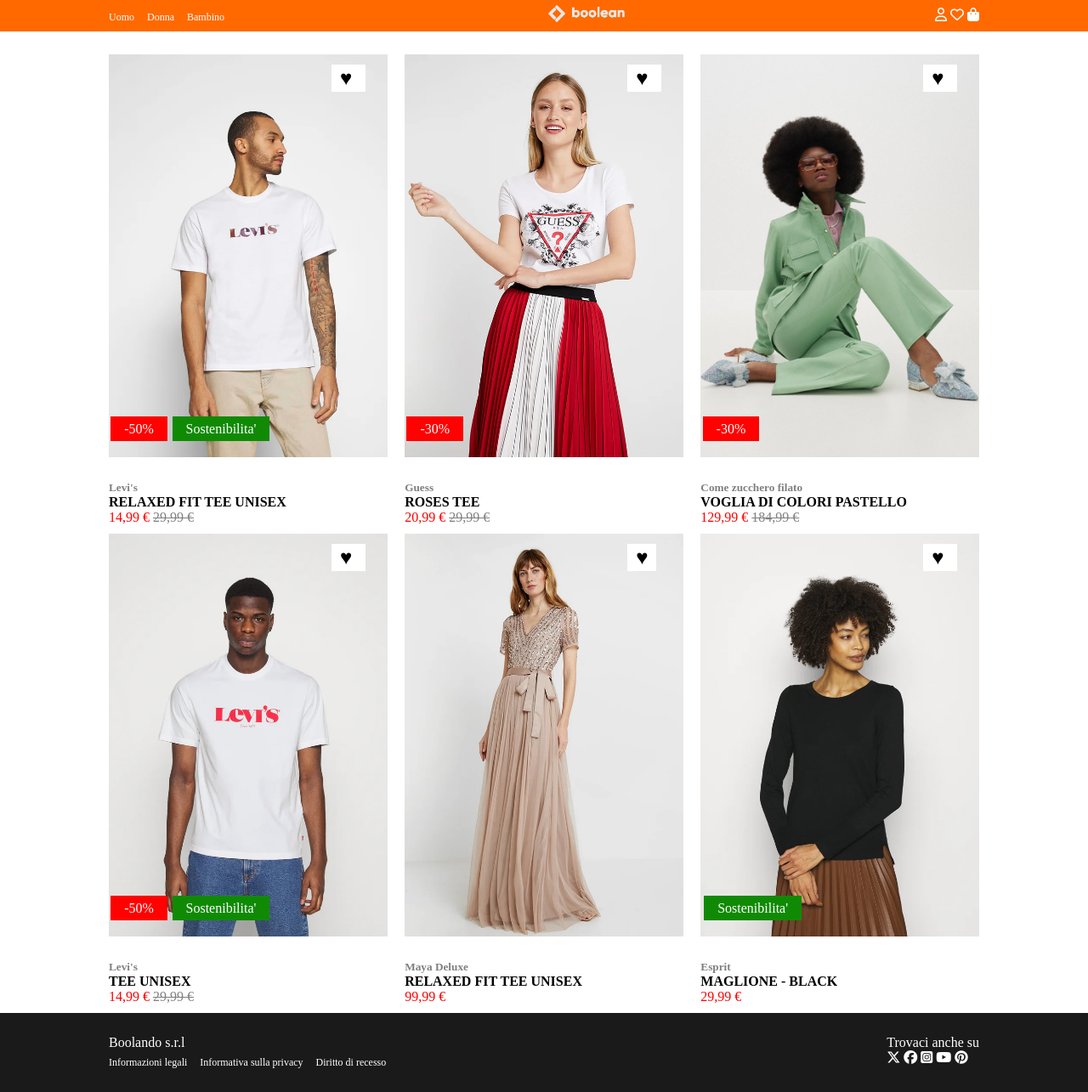
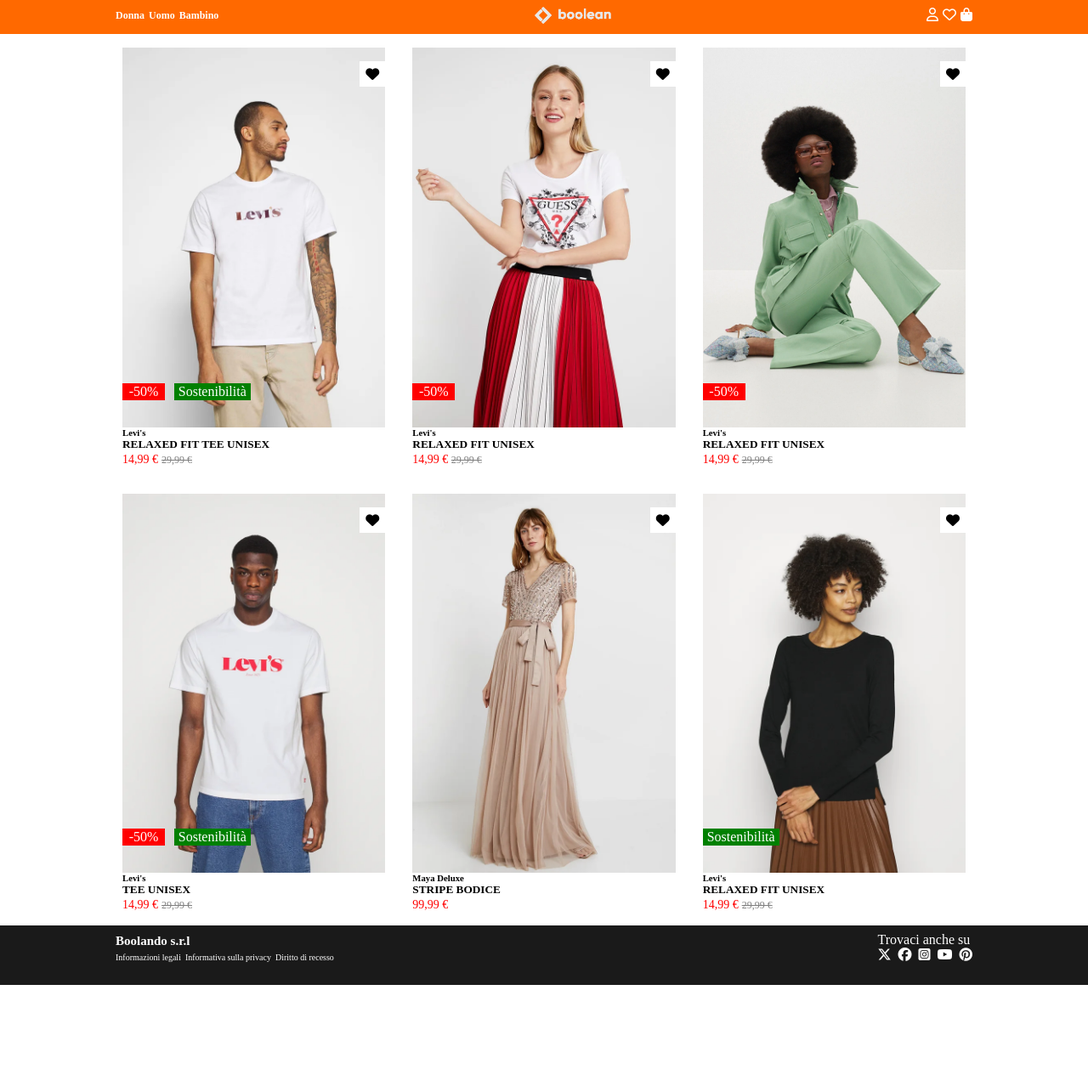
Before and after one commit to MassimoRomano/html-css-boolando, a plain HTML site: page index.html in a window 1280 px wide. Shown: the whole page at 85% size. After the commit the page ends 1159 px from the top, so only its background shows below. Drawn offline with Linux system fonts and the light colour scheme.

Commit message:
fix all body

```diff
--- a/assets/style.css
+++ b/assets/style.css
@@ -1,242 +1,243 @@
-/* #region common */
-
 :root{
     --boolando-primary:#FF6900;
     --boolando-dark:#1a1a1a;
 }
 
-* {
+/* #region common */
+
+*{
     margin: 0;
     padding: 0;
     box-sizing: border-box;
-    border: 0;
 }
-
 
 .container{
     width: 80%;
     max-width: 1200px;
-    height: 100%;
-    margin: 0 auto;
+    margin: auto;
 }
 
 .d-flex{
     display: flex;
+    flex-direction: row;
+    align-items: center;
+    padding: 0.5rem;
+
+}
+
+.flex-wrap{
+    display: flex;
+    flex-wrap: wrap;
+    justify-content: center;
+    align-content: center;
 }
 
 .space-between{
     justify-content: space-between;
+}
+
+.cal-4{
+    width: calc((100%/12) * 4);
+    padding: 1rem;
+}
+
+.items_social{
+    text-decoration: none;
+    color: white;
+}
+
+/* #endregion common */
+
+#site_header{
+    background-color: var(--boolando-primary);
+    color: white;
+    height: 40px;
 
 }
 
-.align-center {
-    align-items: center;
+.head{
+    align-content: center;
+
 }
 
+.row{
+    flex-direction: row;
+}
 
-/* #endregion common */
+ul{
+    display: flex;
+    list-style: none;
+    gap: 5px;
+    font-size: 12px;
+    font-weight: bold;
+}
 
-/* #region site_header */
+.logo{
+
+}
+
+.login{
+    display: flex;
+    gap: 5px;
+    text-decoration: none;
+}
+
+/* site main */
+#site_main{
+    flex-wrap: wrap;
+    background-color: white;
+    height: calc(100vh - 110px);
+    padding-left: -1rem;
+    padding-right: -1rem;
+
+}
+
+img{
+    display: block;
+    width: 100%;
+}
+
+.top_left{
+    position: relative;
+}
+
+.like{
+    position: absolute;
+    top: 1rem;
+    right: 0;
+    background-color: white;
+    width: 30px;
+    height: 30px;
+    display: flex;
+    align-items: center;
+    justify-content: center;
+
+}
+
+.like_back{
+    position: absolute;
+    top: 1rem;
+    right: 0;
+    background-color: rgb(255, 255, 255);
+    color: rgb(138, 1, 1);
+    width: 30px;
+    height: 30px;
+    display: flex;
+    justify-content: center;
+    align-items: center;
 
 
-#site_header{
-    background-color: var(--boolando-primary);
-    padding-top:0.5% ;
-    padding-bottom: 0.5%;
-    width: 100%;
+}
+
+.sales{
+    position: absolute;
+    bottom: 2rem;
+    left: 0;
+    background-color: red;
     color: white;
-    position:fixed;
-    z-index: 1;
-    top: 0px;
+    width: 50px;
+    height: 20px;
+    display: flex;
+    align-items: center;
+    justify-content: center;
+}
+
+.sustainable{
+    position: absolute;
+    bottom: 2rem;
+    left: 3.8rem;
+    background-color: green;
+    color: white;
+    width: 90px;
+    height: 20px;
+    display: flex;
+    align-items: center;
+    justify-content: center;
+}
+
+.sustainable_2{
+    position: absolute;
+    bottom: 2rem;
+    left: 0;
+    background-color: green;
+    color: white;
+    width: 90px;
+    height: 20px;
+    display: flex;
+    align-items: center;
+    justify-content: center;
+
+}
+
+/* #region transiction card */
+.trans_back{
+    display: none;
+
+
+}
+
+.card:hover .trans_front{
+    display: none;
+}
+.card:hover .trans_back{
+    display: block;
+
+
+}
+
+.like_back{
+    display: none;
+
+}
+
+.top_left:hover .like{
+    display: none;
+}
+
+.top_left:hover .like_back{
+    display: flex;
+    justify-content: center;
+    align-items: center;
 
 }
 
 
-.row{
-    display: flex;
-    gap:10px
-}
-
-img{
-    width: 90px;
-    height: auto;
-}
-
-/* #endregion site_header */
-
-/* #region site_main */
-#site_main{
-    position: static;
-
-}
-
-.space{
-    margin: 5% 0;
-}
-
-/* #region top_left */
-
-.top_left{
-    background-image: url(./img/1.webp);
-    background-repeat: no-repeat;
-    background-size: contain;
-    width: 26%;
-    height: 500px;
-    flex-grow: 1;
-}
-
-.top_left:hover{
-    background-image: url(./img/1b.webp);
-    transition: 500ms;
-}
 
 
-/* #endregion top_left */
 
-.top_center{
-    background-image: url(./img/2.webp);
-    background-repeat: no-repeat;
-    background-size: contain;
-    width: 26%;
-    height: 500px;
-    margin-left: 2%;
-    flex-grow: 1;
-}
-
-.top_center:hover{
-    background-image: url(./img/2b.webp);
-    transition: 500ms;
-}
-
-.top_right{
-    background-image: url(./img/3.webp);
-    background-repeat: no-repeat;
-    background-size: contain;
-    width: 26%;
-    height: 500px;
-    margin-left: 2%;
-    flex-grow: 1;
-}
-
-.top_right:hover{
-    background-image: url(./img/3b.webp);
-    transition: 500ms;
-}
-
-
-.bottom_left{
-
-    background-image: url(./img/4.webp);
-    background-repeat: no-repeat;
-    background-size: contain;
-    width: 26%;
-    height: 500px;
-    flex-grow: 1;
-}
-
-.bottom_left:hover{
-    background-image: url(./img/4b.webp);
-    transition: 500ms;
-}
-
-
-.bottom_center{
-    background-image: url(./img/5.webp);
-    background-repeat: no-repeat;
-    background-size: contain;
-    width: 26%;
-    height: 500px;
-    margin-left: 2%;
-    flex-grow: 1;
-}
-
-.bottom_center:hover{
-    background-image: url(./img/5b.webp);
-    transition: 500ms;
-}
-
-.bottom_right{
-    background-image: url(./img/6.webp);
-    background-repeat: no-repeat;
-    background-size: contain;
-    width: 26%;
-    height: 500px;
-    margin-left: 2%;
-    flex-grow: 1;
-}
-
-.bottom_right:hover{
-    background-image: url(./img/6b.webp);
-    transition: 500ms;
-}
-
-/* #region common_main */
-
-#like{
-    position: relative;
-    background-color: white;
-    font-size: x-large;
-    padding: 1% 3%;
-    height: auto;
-    left: 80%;
-    top: 3%;
-}
-
-#discount{
-    position: relative;
-    background-color: rgb(255, 1, 1);
-    color: white;
-    padding: 6px 16px;
-    height: auto;
-    right:11.5%;
-    top: 85%;
-
-}
-
-#recicle{
-    position: relative;
-    background-color: rgb(16, 138, 5);
-    color: white;
-    padding: 6px 16px;
-    right: 11%;
-    top: 85%;
-}
-
-#info{
-    position: relative;
-    top: 95%
-}
-
-h5{
-    color: grey;
-}
+/* #endregion transiction card */
 
 .red{
     color: red;
+    font-size: 14px;
+    font-weight: 500;
 }
 
-.grey{
+.grey {
     color: grey;
+    text-decoration: line-through;
+    font-size: 12px;
+    font-weight: 500;
 }
-
-/* #endregion common_main */
-
-/* #endregion site_main */
 
 #site_footer{
     background-color: var(--boolando-dark);
-    padding: 2% 0%;
-    width: 100%;
-    margin: 0px;
+    height: 70px;
     color: white;
 }
 
-ul{
-    list-style: none;
-    display: flex
+.font{
+    padding-bottom: 5px;
+    font-size: 15px;
+    font-weight: bold;
 }
 
-li{
-    font-size: 12px;
-    padding: 7px 15px 2px 0
+.social{
+    display: flex;
+    gap: 8px;
 }
+
+.legal{
+    font-size: 10px;
+    font-weight: 100;
+}
--- a/index.html
+++ b/index.html
@@ -14,109 +14,133 @@
 <body>
     <header id="site_header">
         <div class="head">
-            <nav class="container d-flex space-between align-center">
+            <nav class="container d-flex space-between">
                 <div class="row">
-                   <ul>
-                    <li>Uomo</li>
-                    <li>Donna</li>
-                    <li>Bambino</li>
-                   </ul>
+                    <ul>
+                        <li><a href="" class="items_social"> Donna </a></li>
+                        <li><a href="" class="items_social"> Uomo </a></li>
+                        <li><a href="" class="items_social"> Bambino </a></li>
+                    </ul>
                 </div>
-                <div>
-                    <img src="./assets/img/boolean-logo.png" alt="logo boolean">
+                <div class="logo">
+                    <img height="20px" src="./assets/img/boolean-logo.png" alt="logo boolean">
                 </div>
                 <div class="login">
-                    <i class="fa-regular fa-user"></i>
-                    <i class="fa-regular fa-heart"></i>
-                    <i class="fa-solid fa-bag-shopping"></i>
+                    <a href="" class="items_social"><i class="fa-regular fa-user"></i></a>
+                    <a href="" class="items_social"><i class="fa-regular fa-heart"></i></a>
+                    <a href="" class="items_social"><i class="fa-solid fa-bag-shopping"></i></a>
                 </div>
             </nav>
         </div>
     </header>
-
-    <main class="site_main">
-        <div class="space">
-            <nav class="container d-flex space-between align-center ">
+    <main id="site_main">
+        <nav class="container flex-wrap space-between ">
+            <div class="card cal-4">
                 <div class="top_left">
-                    <span id="like">
-                        &hearts;
-                    </span>
-                    <span id="discount">-50%</span>
-                    <span id="recicle">Sostenibilita'</span>
-                    <div id="info">
-                        <h5>Levi's</h5>
-                        <h4>RELAXED FIT TEE UNISEX</h4>
-                        <span class="red">14,99 &euro;</span> <span class="grey"><del>29,99 &euro;</del></span>
+                    <img class="trans_front" src="./assets/img/1.webp" alt="">
+                    <img class="trans_back" src="./assets/img/1b.webp" alt="">
+                    <div class="like">
+                        <i class="fa-solid fa-heart"></i>
+                    </div>
+                    <div class="like_back">
+                        <i class="fa-solid fa-heart"></i>
+                    </div>
+                    <div class="sales">-50%</div>
+                    <div class="sustainable">Sostenibilità</div>
+                </div>
+                <div class="describe">
+                    <h6>Levi's</h6>
+                    <h5>RELAXED FIT TEE UNISEX</h5>
+                    <span class="red">14,99 &euro;</span> <span class="grey">29,99 &euro;</span>
+                </div>
+            </div>
+            <div class="card cal-4">
+                <div class="top_left">
+                    <img class="trans_front" src="./assets/img/2.webp" alt="">
+                    <img class="trans_back" src="./assets/img/2b.webp" alt="">
+                    <div class="like">
+                        <i class="fa-solid fa-heart"></i>
+                    </div>
+                    <div class="like_back">
+                        <i class="fa-solid fa-heart"></i>
+                    </div>
+                    <div class="sales">-50%</div>
+                </div>
+                <h6>Levi's</h6>
+                <h5>RELAXED FIT UNISEX</h5>
+                <span class="red">14,99 &euro; <span class="grey">29,99 &euro;</span>
+            </div>
+            <div class="card cal-4">
+                <div class="top_left">
+                    <img class="trans_front" src="./assets/img/3.webp" alt="">
+                    <img class="trans_back" src="./assets/img/3b.webp" alt="">
+                    <div class="like">
+                        <i class="fa-solid fa-heart"></i>
+                    </div>
+                    <div class="like_back">
+                        <i class="fa-solid fa-heart"></i>
+                    </div>
+                    <div class="sales">-50%</div>
+                </div>
+                <h6>Levi's</h6>
+                <h5>RELAXED FIT UNISEX</h5>
+                <span class="red">14,99 &euro;</span> <span class="grey">29,99 &euro;</span>
+            </div>
+            <div class="card cal-4">
+                <div class="top_left">
+                    <img class="trans_front" src="./assets/img/4.webp" alt="">
+                    <img class="trans_back" src="./assets/img/4b.webp" alt="">
+                    <div class="like">
+                        <i class="fa-solid fa-heart"></i>
+                    </div>
+                    <div class="like_back">
+                        <i class="fa-solid fa-heart"></i>
+                    </div>
+                    <div class="sales">-50%</div>
+                    <div class="sustainable">Sostenibilità</div>
+                </div>
+                <h6>Levi's</h6>
+                <h5>TEE UNISEX</h5>
+                <span class="red">14,99 &euro;</span> <span class="grey">29,99 &euro;</span>
+            </div>
+            <div class="card cal-4">
+                <div class="top_left">
+                    <img class="trans_front" src="./assets/img/5.webp" alt="">
+                    <img class="trans_back" src="./assets/img/5b.webp" alt="">
+                    <div class="like">
+                        <i class="fa-solid fa-heart"></i>
+                    </div>
+                    <div class="like_back">
+                        <i class="fa-solid fa-heart"></i>
                     </div>
                 </div>
-                <div class="top_center">
-                    <span id="like">
-                        &hearts;
-                    </span>
-                    <span id="discount">-30%</span>
-                    <div id="info">
-                        <h5>Guess</h5>
-                        <h4>ROSES TEE</h4>
-                        <span class="red">20,99 &euro;</span> <span class="grey"><del>29,99 &euro;</del></span>
+                <h6>Maya Deluxe</h6>
+                <h5>STRIPE BODICE</h5>
+                <span class="red">99,99 &euro;</span>
+            </div>
+            <div class="card cal-4">
+                <div class="top_left">
+                    <img class="trans_front" src="./assets/img/6.webp" alt="">
+                    <img class="trans_back" src="./assets/img/6b.webp" alt="">
+                    <div class="like">
+                        <i class="fa-solid fa-heart"></i>
                     </div>
+                    <div class="like_back">
+                        <i class="fa-solid fa-heart"></i>
+                    </div>
+                    <div class="sustainable_2">Sostenibilità</div>
                 </div>
-                <div class="top_right">
-                    <span id="like">
-                        &hearts;
-                    </span>
-                    <span id="discount">-30%</span>
-                    <div id="info">
-                        <h5>Come zucchero filato</h5>
-                        <h4>VOGLIA DI COLORI PASTELLO</h4>
-                        <span class="red">129,99 &euro;</span> <span class="grey"><del>184,99 &euro;</del></span>
-                    </div>
-                </div>
-            </nav>
-            <div class="space">
-                <nav class="container d-flex space-between align-center ">
-                    <div class="bottom_left">
-                        <span id="like">
-                            &hearts;
-                        </span>
-                        <span id="discount">-50%</span>
-                        <span id="recicle">Sostenibilita'</span>
-                        <div id="info">
-                            <h5>Levi's</h5>
-                            <h4>TEE UNISEX</h4>
-                            <span class="red">14,99 &euro;</span> <span class="grey"><del>29,99 &euro;</del></span>
-                        </div>
-                    </div>
-                    <div class="bottom_center">
-                        <span id="like">
-                            &hearts;
-                        </span>
-                        <div id="info">
-                            <h5>Maya Deluxe</h5>
-                            <h4>RELAXED FIT TEE UNISEX</h4>
-                            <span class="red">99,99 &euro;</span>
-                        </div>
-                    </div>
-                    <div class="bottom_right">
-                        <span id="like">
-                            &hearts;
-                        </span>
-                        <span id="recicle">Sostenibilita'</span>
-                        <div id="info">
-                            <h5>Esprit</h5>
-                            <h4>MAGLIONE - BLACK</h4>
-                            <span class="red">29,99 &euro;</span>
-                        </div>
-                    </div>
-                </nav>
+                <h6>Levi's</h6>
+                <h5>RELAXED FIT UNISEX</h5>
+                <span class="red">14,99 &euro;</span> <span class="grey">29,99 &euro;</span>
             </div>
-    </main>
+        </nav>
 
-    <footer id="site_footer">
-        <div class="foot">
-            <nav class="container d-flex space-between">
+        <footer id="site_footer">
+            <nav class=" container d-flex space-between">
                 <div>
                     <div class="font">Boolando s.r.l</div>
-                    <ul>
+                    <ul class="legal">
                         <li>Informazioni legali</li>
                         <li>Informativa sulla privacy</li>
                         <li>Diritto di recesso</li>
@@ -126,19 +150,16 @@
                     <div>
                         Trovaci anche su
                     </div>
-                    <i class="fa-brands fa-x-twitter"></i>
-                    <i class="fa-brands fa-facebook"></i>
-                    <i class="fa-brands fa-square-instagram"></i>
-                    <i class="fa-brands fa-youtube"></i>
-                    <i class="fa-brands fa-pinterest"></i>
+                    <div class="social">
+                        <a href="" class="items_social"><i class="fa-brands fa-x-twitter"></i></a>
+                        <a href="" class="items_social"><i class="fa-brands fa-facebook"></i></a>
+                        <a href="" class="items_social"><i class="fa-brands fa-square-instagram"></i></a>
+                        <a href="" class="items_social"><i class="fa-brands fa-youtube"></i></a>
+                        <a href="" class="items_social"><i class="fa-brands fa-pinterest"></i></a>
+                    </div>
                 </div>
             </nav>
+        </footer>
 
-            </div>
 
-        </div>
-
-    </footer>
-</body>
-
-</html>
+    </main>
```
